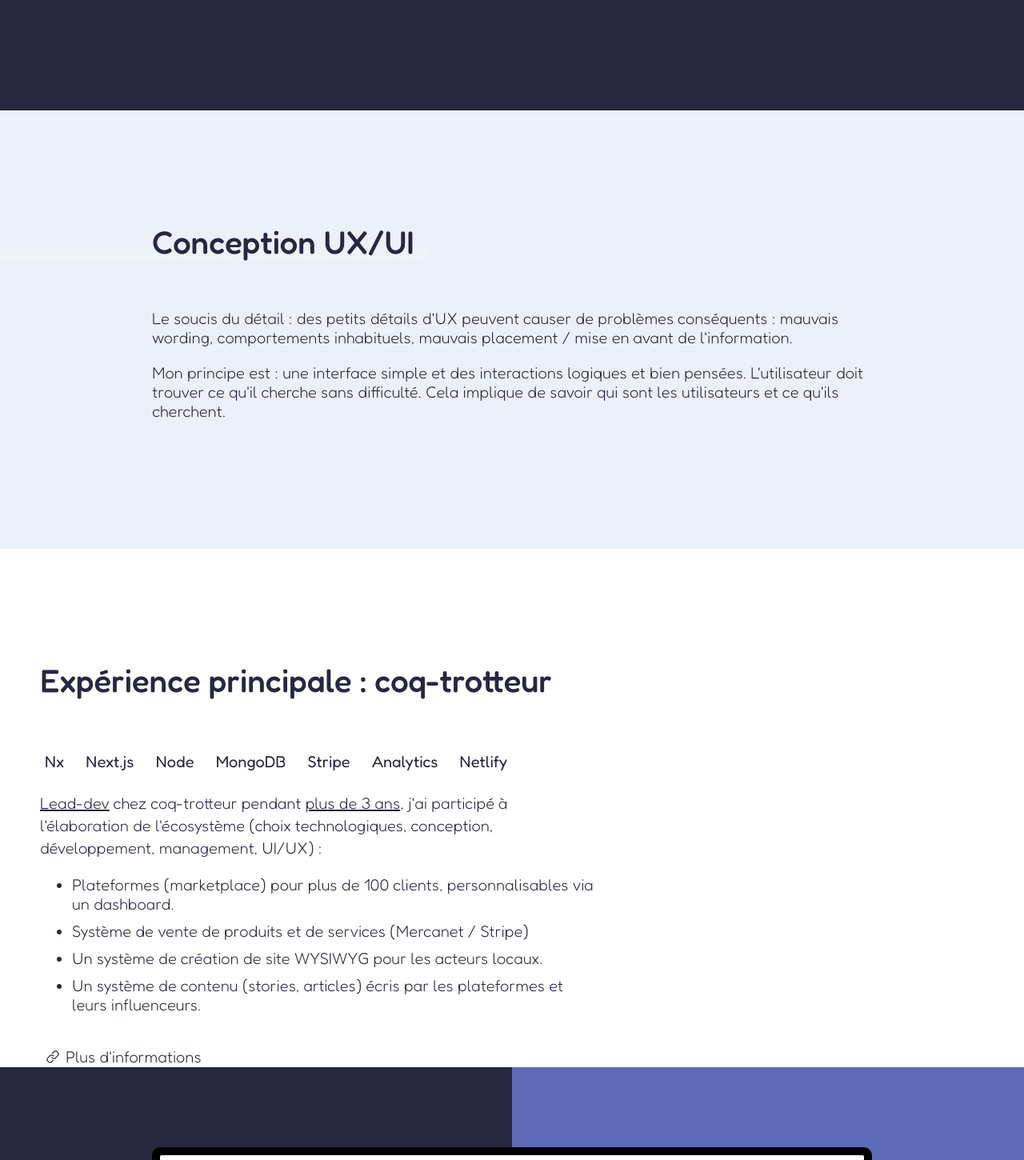
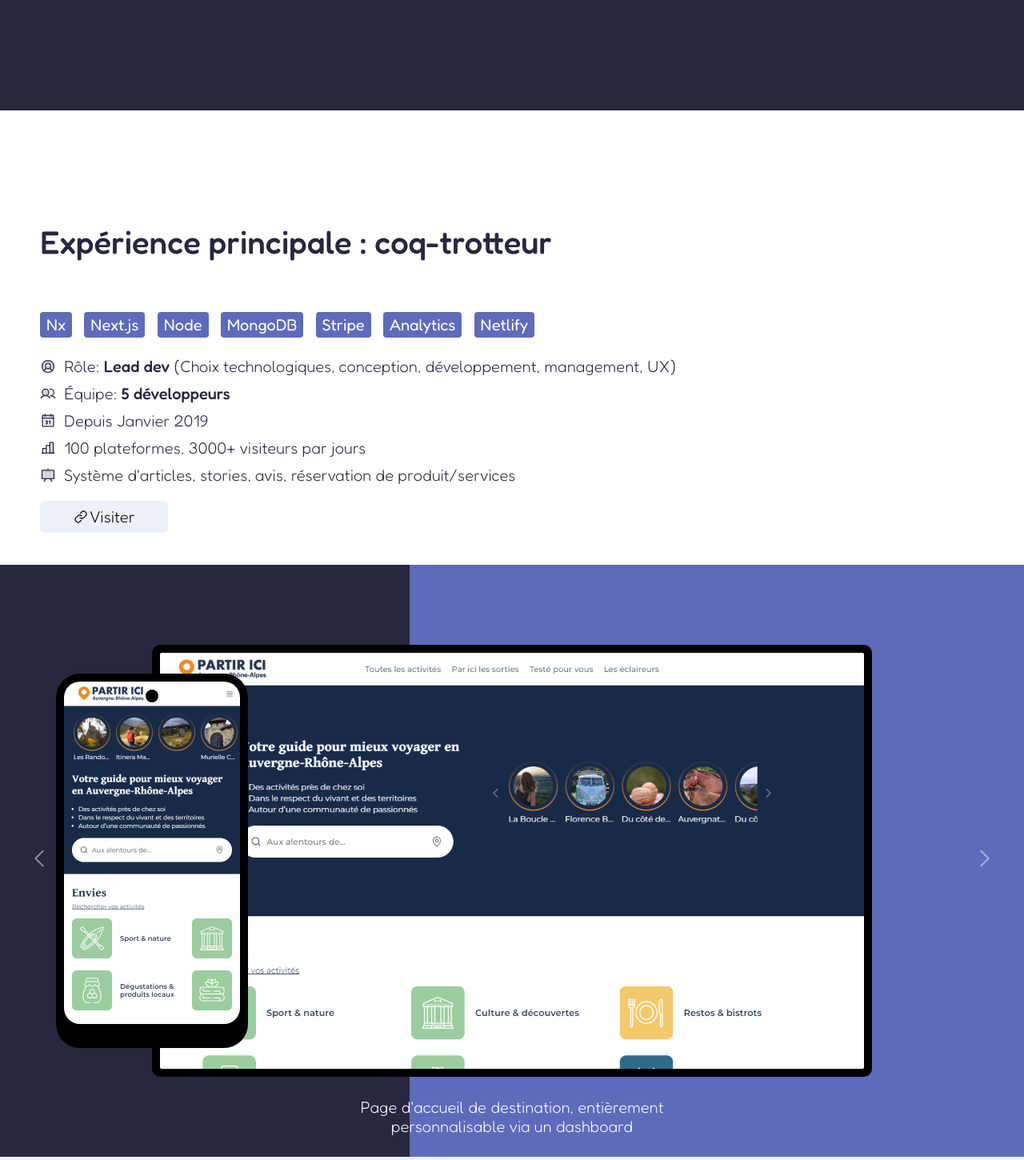
Before and after one commit to anthonyjeamme/ajeamme.dev, a Next.js app: page / in a window 1280 px wide. Shown: the part 1700-3150 px from the top of the page at 80% size. Built offline with nearby package versions, Linux system fonts and the light colour scheme.

Commit message:
Home Page | Clean Experience section

```diff
--- a/src/Pages/PageHome/ContactSection/ContactSection.module.scss
+++ b/src/Pages/PageHome/ContactSection/ContactSection.module.scss
@@ -64,9 +64,39 @@
     height: 50px;
     padding: 0 20px;
     cursor: pointer;
+    position: relative;
+
+    &::after {
+      content: "";
+      position: absolute;
+      top: -8px;
+      left: -8px;
+      bottom: -8px;
+      right: -8px;
+      background-color: rgba(white, 0.15);
+      border-radius: 16px;
+      opacity: 0;
+      transform: scale(0.93, 0.8);
+      transition: opacity 150ms, transform 150ms;
+    }
+
+    &:hover {
+      &::after {
+        transform: scale(1);
+        opacity: 0.5;
+      }
+    }
+
+    &:active {
+      &::after {
+        transform: scale(1);
+        opacity: 1;
+      }
+    }
 
     & > svg {
       margin-right: 10px;
+      font-size: 24px;
     }
   }
 }
--- a/src/Pages/PageHome/ContactSection/ContactSection.tsx
+++ b/src/Pages/PageHome/ContactSection/ContactSection.tsx
@@ -18,7 +18,7 @@
               <br />
               94 rue Roger Salengro, 42000 Saint-Étienne, France
               <br />
-              Siret: 83166072500035
+              SIRET: 831 660 725 00035
             </div>
           </div>
 
@@ -36,9 +36,6 @@
               <ExternalLink href="https://twitter.com/ajeamme">
                 <TwitterLogo alt="Twitter" />
               </ExternalLink>
-              {/* <ExternalLink href="/">
-                <YoutubeLogo alt="Youtube" />
-              </ExternalLink> */}
             </div>
           </div>
         </div>
--- a/src/Pages/PageHome/ExperienceSection/ExperienceCarousel/ExperienceCarousel.module.scss
+++ b/src/Pages/PageHome/ExperienceSection/ExperienceCarousel/ExperienceCarousel.module.scss
@@ -4,31 +4,47 @@
   background-color: var(--dark);
   box-sizing: border-box;
   display: flex;
+  margin-top: 40px;
 
   @media (max-width: 768px) {
-    padding: 50px 0;
+    padding: 70px 0;
+  }
+
+  .previous-button,
+  .next-button {
+    position: absolute;
+    top: 0;
+    bottom: 0;
+    width: 100px;
+    z-index: 100;
+    color: white;
+    background-color: transparent;
+    font-size: 30px;
+    padding: 0;
+    transition: opacity 250ms, background-color 250ms;
+    outline: none;
+
+    opacity: 0.5;
+
+    @media (pointer: fine) {
+      &:hover {
+        opacity: 1;
+        background-color: rgba(white, 0.05);
+      }
+    }
+
+    @media (max-width: 768px) {
+      width: 50px;
+      font-size: 18px;
+    }
   }
 
   .previous-button {
-    position: absolute;
     left: 0;
-    top: 0;
-    bottom: 0;
-    z-index: 100;
-    width: 50px;
-    color: white;
-    background-color: transparent;
   }
 
   .next-button {
-    position: absolute;
     right: 0;
-    top: 0;
-    bottom: 0;
-    z-index: 100;
-    width: 50px;
-    color: white;
-    background-color: transparent;
   }
 
   & > .background-block {
@@ -45,6 +61,26 @@
     z-index: 2;
     margin: auto;
     display: flex;
+  }
+  & > .description {
+    position: absolute;
+    z-index: 10;
+    bottom: 0;
+    left: 0;
+    right: 0;
+    color: white;
+    text-align: center;
+    display: flex;
+    height: 100px;
+
+    @media (max-width: 768px) {
+      height: 70px;
+    }
+
+    & > div {
+      margin: auto;
+      max-width: 500px;
+    }
   }
 }
 
@@ -184,21 +220,6 @@
   animation: FullscreenImageEntry 400ms;
   animation-fill-mode: forwards;
 
-  //   @keyframes FullscreenImageEntry {
-  //     from {
-  //       opacity: 0;
-  //       transform: translate(var(--from-w), var(--from-h));
-  //     }
-  //     to {
-  //       opacity: 1;
-  //       transform: unset;
-  //       transform: translate(var(--from-w), var(--from-h));
-  //     }
-  //   }
-
-  //   animation: FullscreenImageEntry 400ms;
-  //   animation-fill-mode: both;
-
   img {
     max-height: calc(100% - 40px);
     max-width: calc(100% - 40px);
@@ -213,6 +234,8 @@
         opacity: 1;
       }
     }
+
     animation: FullscreenImageImgEntry 400ms;
+    animation-fill-mode: both;
   }
 }
--- a/src/Pages/PageHome/ExperienceSection/ExperienceCarousel/ExperienceCarousel.tsx
+++ b/src/Pages/PageHome/ExperienceSection/ExperienceCarousel/ExperienceCarousel.tsx
@@ -1,5 +1,5 @@
-import { CaretLeft, CaretRight, Link } from "phosphor-react";
-import { createContext, useContext, useEffect, useRef, useState } from "react";
+import { CaretLeft, CaretRight } from "phosphor-react";
+import { createContext, useContext, useRef, useState } from "react";
 import { classNameModule } from "../../../../utils/classNameModule/classNameModule";
 import styles from "./ExperienceCarousel.module.scss";
 const className = classNameModule(styles);
@@ -7,21 +7,34 @@
 const steps = [
   {
     color: "#5d6bbb",
-    width: "50%",
+    width: "60%",
     mobileImage: "/images/screenshots/1-mobile.png",
     desktopImage: "/images/screenshots/1-desktop.png",
+    description:
+      "Page d'accueil de destination, entièrement personnalisable via un dashboard",
   },
   {
     color: "#d35731",
     width: "40%",
     mobileImage: "/images/screenshots/2-mobile.png",
     desktopImage: "/images/screenshots/2-desktop.png",
+    description:
+      "Système de Story, créés par la destination et ses influenceurs",
+  },
+  {
+    color: "#8ed899",
+    width: "60%",
+    mobileImage: "/images/screenshots/3-mobile.png",
+    desktopImage: "/images/screenshots/3-desktop.png",
+    description:
+      "Moteur de recherche par catégories, sous catégories et filtres",
   },
   {
     color: "#e1963a",
-    width: "60%",
-    mobileImage: "/images/screenshots/3-mobile.png",
-    desktopImage: "/images/screenshots/3-desktop.png",
+    width: "50%",
+    mobileImage: "/images/screenshots/4-mobile.png",
+    desktopImage: "/images/screenshots/4-desktop.png",
+    description: "Recherche par carte d'activités",
   },
 ];
 
@@ -59,14 +72,7 @@
       {fullscreenImageElement && (
         <FullscreenImage imageElement={fullscreenImageElement} />
       )}
-      <div
-        {...className("ExperienceCarousel")}
-        onClick={() => {
-          //   setCurrentColorIndex(
-          //     (currentColorIndex) => (currentColorIndex + 1) % steps.length
-          //   );
-        }}
-      >
+      <div {...className("ExperienceCarousel")}>
         {" "}
         <button
           {...className("previous-button")}
@@ -91,6 +97,9 @@
         <div {...className("devices")}>
           <Mobile image={currentStep.mobileImage} />
           <Desktop image={currentStep.desktopImage} />
+        </div>
+        <div {...className("description")}>
+          <div>{currentStep.description}</div>
         </div>
         <div
           {...className("background-block")}
@@ -126,9 +135,6 @@
     </div>
   );
 };
-
-// Mobile : 440x856
-// Desktop : 1320x780
 
 const CarouselImage: React.FC<{ image: string }> = ({ image }) => {
   const imageRef = useRef<HTMLImageElement>(null);
@@ -171,7 +177,17 @@
         fullscreenImage.close();
       }}
     >
-      <img src={imageElement.src} alt="" ref={imageRef} />
+      <img
+        src={imageElement.src}
+        alt=""
+        ref={imageRef}
+        style={{
+          opacity: 0,
+        }}
+      />
     </div>
   );
 };
+
+// Mobile : 440x856
+// Desktop : 1320x780
--- a/src/Pages/PageHome/ExperienceSection/ExperienceSection.module.scss
+++ b/src/Pages/PageHome/ExperienceSection/ExperienceSection.module.scss
@@ -1,12 +1,12 @@
 .ExperienceSection {
   background-color: white;
 
-  padding: 140px 0;
+  padding: 140px 0 0 0;
   max-width: 100vw;
   overflow: hidden;
 
   @media (max-width: 768px) {
-    padding: 50px 0;
+    padding: 50px 0 0 0;
   }
 
   .link {
@@ -59,16 +59,48 @@
   }
 }
 
+.visit-button {
+  background-color: var(--light);
+  display: inline-flex;
+  align-items: center;
+  height: 40px;
+  width: 160px;
+  justify-content: center;
+  border-radius: 6px;
+}
+
 .stack {
-  line-height: 1.8;
+  line-height: 2;
 
   .item {
-    background-color: white;
-    color: var(--dark);
-    padding: 2px 6px;
+    background-color: var(--primary);
+    color: white;
+    padding: 4px 8px;
     border-radius: 4px;
     margin-right: 10px;
     font-weight: 400;
+  }
+}
+
+.key-informations {
+  padding: 20px 0;
+
+  & > div {
+    display: flex;
+    align-items: center;
+
+    &:not(:nth-child(1)) {
+      margin-top: 10px;
+    }
+
+    & > .icon {
+      margin-right: 10px;
+      display: flex;
+    }
+
+    strong {
+      font-weight: 500;
+    }
   }
 }
 
--- a/src/Pages/PageHome/ExperienceSection/ExperienceSection.tsx
+++ b/src/Pages/PageHome/ExperienceSection/ExperienceSection.tsx
@@ -1,5 +1,15 @@
-import { Link } from "phosphor-react";
+import {
+  Calendar,
+  ChartBar,
+  Link,
+  Presentation,
+  User,
+  UserCircle,
+  Users,
+} from "phosphor-react";
 import React from "react";
+import { classNameModule } from "../../../utils/classNameModule/classNameModule";
+import { ExternalLink } from "../../../utils/ExternalLink/ExternalLink";
 import HomeContainer from "../common/HomeContainer/HomeContainer";
 import SectionTitle from "../common/SectionTitle/SectionTitle";
 import ExperienceCarousel from "./ExperienceCarousel/ExperienceCarousel";
@@ -7,13 +17,14 @@
 import styles from "./ExperienceSection.module.scss";
 import { Gallery } from "./Gallery/Gallery";
 
+const className = classNameModule(styles);
+
 export const ExperienceSection = () => {
   return (
     <div className={styles["ExperienceSection"]} id="experience">
       <HomeContainer large>
         <SectionTitle>Expérience principale : coq-trotteur</SectionTitle>
 
-        <div className={styles["columns"]}>
         <div className={styles["text"]}>
           <div>
             <div className={styles["stack"]}>
@@ -26,7 +37,59 @@
               <span className={styles["item"]}>Netlify</span>
             </div>
 
-              <p>
+            <div {...className("key-informations")}>
+              <div>
+                <div {...className("icon")}>
+                  <UserCircle weight="duotone" />
+                </div>
+                <div>
+                  Rôle: <strong>Lead dev</strong> (Choix technologiques,
+                  conception, développement, management, UX)
+                </div>
+              </div>
+
+              <div>
+                <div {...className("icon")}>
+                  <Users weight="duotone" />
+                </div>
+                <div>
+                  Équipe: <strong> 5 développeurs</strong>
+                </div>
+              </div>
+
+              <div>
+                <div {...className("icon")}>
+                  <Calendar weight="duotone" />
+                </div>
+                <div>Depuis Janvier 2019</div>
+              </div>
+
+              <div>
+                <div {...className("icon")}>
+                  <ChartBar weight="duotone" />
+                </div>
+                <div>100 plateformes, 3000+ visiteurs par jours</div>
+              </div>
+
+              <div>
+                <div {...className("icon")}>
+                  <Presentation weight="duotone" />
+                </div>
+                <div>
+                  Système d'articles, stories, avis, réservation de
+                  produit/services
+                </div>
+              </div>
+            </div>
+
+            <ExternalLink href="https://partir-ici.fr">
+              <button {...className("visit-button")}>
+                <Link />
+                <div>Visiter</div>
+              </button>
+            </ExternalLink>
+
+            {/* <p>
                 <strong>Lead-dev</strong> chez coq-trotteur pendant{" "}
                 <strong>plus de 3 ans</strong>, j'ai participé à l'élaboration
                 de l'écosystème (choix technologiques, conception,
@@ -62,8 +125,7 @@
                   <Link />
                   Plus d'informations
                 </button>
-              </a>
-            </div>
+              </a> */}
           </div>
         </div>
       </HomeContainer>
--- a/src/Pages/PageHome/PageHome.tsx
+++ b/src/Pages/PageHome/PageHome.tsx
@@ -6,7 +6,7 @@
 import HeadSection from "./HeadSection/HeadSection";
 import styles from "./PageHome.module.scss";
 import SkillsSection from "./SkillsSection/SkillsSection";
-import UXUISection from "./UXUISection/UXUISection";
+// import UXUISection from "./UXUISection/UXUISection";
 
 const Topbar = dynamic(() => import("../../Layout/TopBar/TopBar"), {
   ssr: false,
@@ -40,7 +40,7 @@
       <Topbar />
       <HeadSection />
       <SkillsSection />
-      <UXUISection />
+      {/* <UXUISection /> */}
       <ExperienceSection />
       <AboutSection />
       <ContactSection />
```
Also changed, not shown: public/images/screenshots/4-desktop.png (added), public/images/screenshots/4-mobile.png (added). Lines whose indentation alone changed are shown as unchanged.
